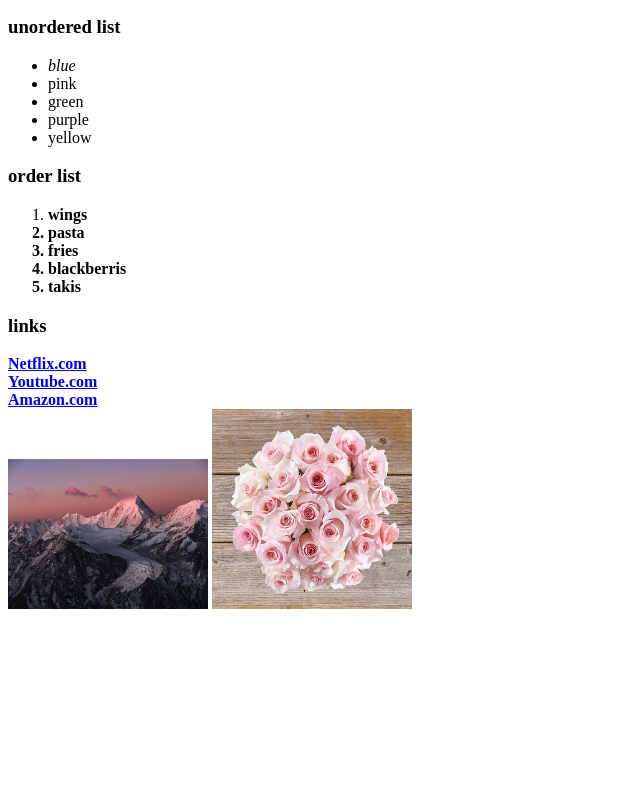
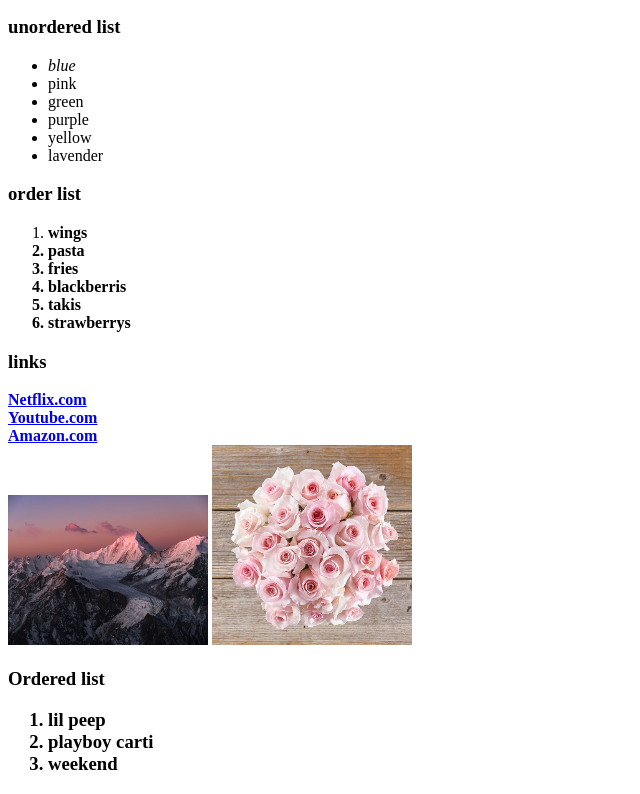
Before and after one commit to isobelB15/html-basic, a plain HTML site: page index.html in a window 1280 px wide. Shown: the part 415-1209 px from the top of the page, without its empty margins (0-640 px from the left). Before the commit the page ends 1036 px from the top, so only its background shows below. Drawn offline with Linux system fonts and the light colour scheme.

Commit message:
Update index.html

```diff
--- a/index.html
+++ b/index.html
@@ -22,6 +22,7 @@
 	<li>green</li>
 	<li>purple</li>
 	<li>yellow</li>
+	<li>lavender</li>
 	</ul>
 
    <h3>order list</h3>
@@ -31,6 +32,7 @@
 	<li>fries</li>
 	<li>blackberris</li>
 	<li>takis</li>
+	<li>strawberrys</li>
 
 	</ol>
 
@@ -44,3 +46,8 @@
 
 </body>
 </html>
+	<h3>Ordered list<h3>
+	<ol>
+	<li>lil peep</li>
+	<li>playboy carti</li>
+	<li>weekend</li>
```
